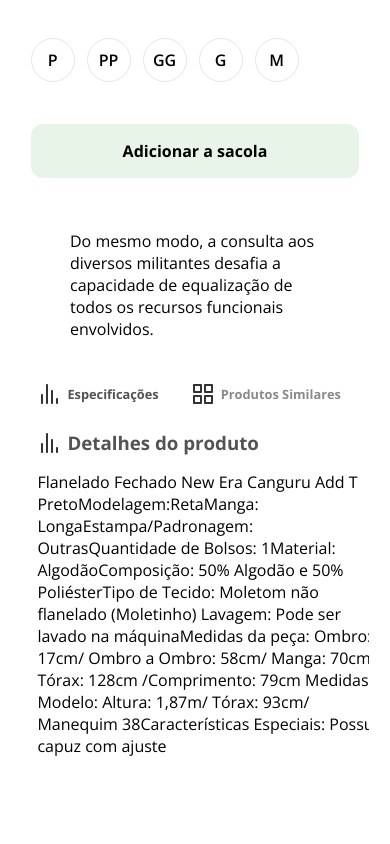
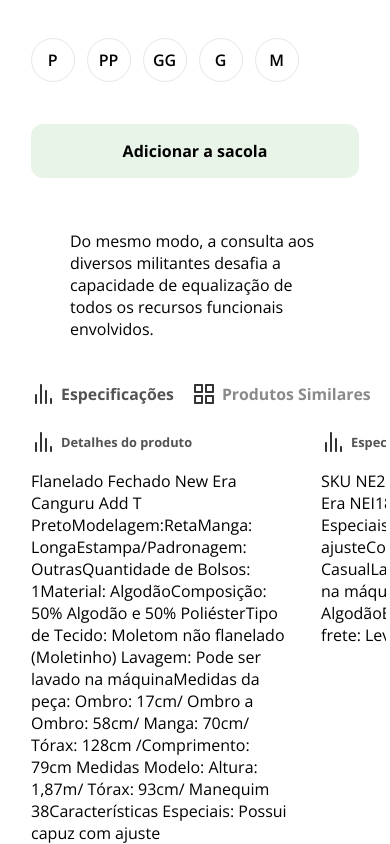
Before and after one commit to marlon307/project-respponse, a Next.js app: page /product/product.module in a window 390 px wide. Shown: the part 548-1392 px from the top of the page. Before the commit the page ends 1305 px from the top, so only its background shows below. Built offline with nearby package versions, Linux system fonts and the light colour scheme.

Commit message:
Page add Details Product overflow update 4

```diff
--- a/pages/product/product.module.scss
+++ b/pages/product/product.module.scss
@@ -131,12 +131,12 @@
   }
 
   .moreinfo {
-    gap: 32px;
-    width: 85%;
+    gap: 18px;
+    width: 91%;
     margin-left: 6%;
 
     h2 {
-      font-size: 0.8em;
+      font-size: 0.99em;
     }
   }
 
@@ -145,8 +145,13 @@
     justify-content: flex-start;
     overflow: auto;
 
+    h3 {
+      font-size: 0.8em;
+    }
+
     div {
       flex: none;
+      width: 258px;
     }
   }
 }
```
